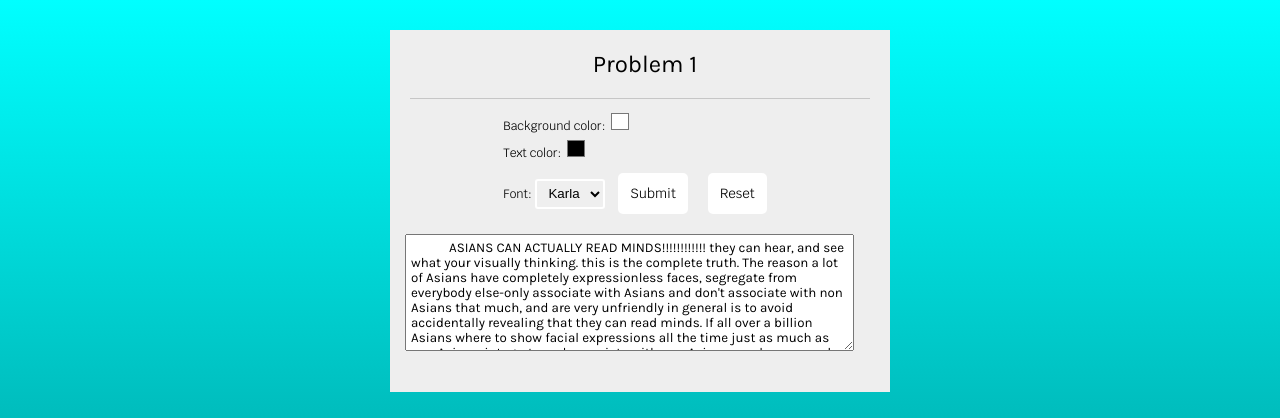
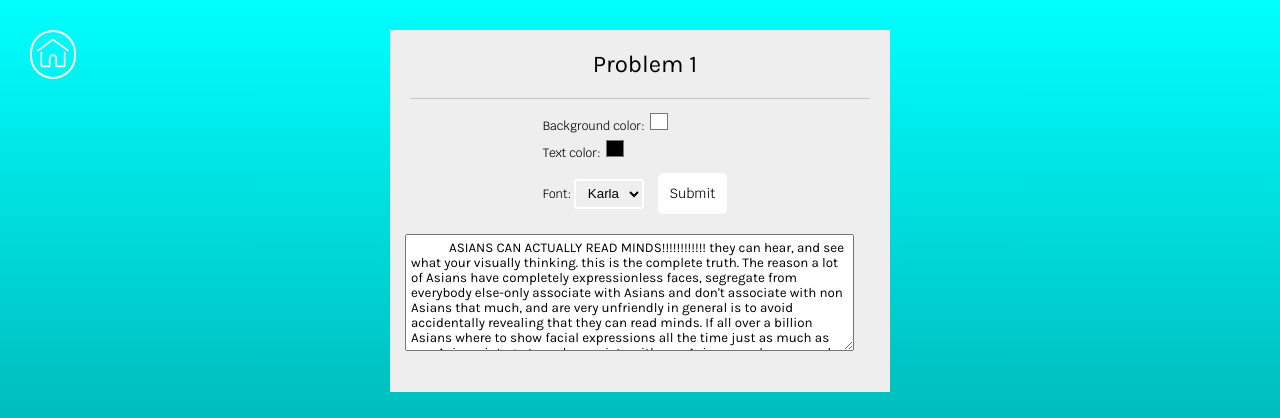
Before and after one commit to bigcooki3/CSC4370-site, a PHP site: page /program/assignments/assignment-4/hw4.php?hours=1 in a window 1280 px wide. Shown: the top 418 px of the page. Run offline with PHP 8.4, Linux system fonts and the light colour scheme; some web fonts are replaced.

Commit message:
Create home button for assignment 4

```diff
--- a/program/assignments/assignment-4/hw4.css
+++ b/program/assignments/assignment-4/hw4.css
@@ -97,6 +97,15 @@ input[type=reset]:hover {
 	text-align: center;
 }
 
+#home {
+	float: left;
+	padding: 5px;
+	margin: 30px;
+	margin-top: 0px;
+	border: 2px solid white;
+	border-radius: 40px;
+}
+
 table {
 	text-align: left;
 	width: fit-content;
--- a/program/assignments/assignment-4/hw4.php
+++ b/program/assignments/assignment-4/hw4.php
@@ -8,6 +8,7 @@
 </head>
 
 <body>
+<a id="home" href="../../../index.html"><img src="./home.png"></a>
 
 <div id="problem1" class="box">
     <div class="boxhead">
@@ -23,7 +24,7 @@
                 <option>Kosugi</option>
                 <option>Arbutus</option>
             </select>
-            <input type="Submit" value="Submit"><input type="Reset" value="Reset">
+            <input type="Submit" value="Submit">
         </div>
         <textarea name="text" rows="7" cols="60">
             ASIANS CAN ACTUALLY READ MINDS!!!!!!!!!!!! they can hear, and see what your visually thinking. this is the complete truth. The reason a lot of Asians have completely expressionless faces, segregate from everybody else-only associate with Asians and don't associate with non Asians that much, and are very unfriendly in general is to avoid accidentally revealing that they can read minds. If all over a billion Asians where to show facial expressions all the time just as much as non Asians, integrate and associate with non Asians much more, and be much more friendly and talkative, then a lot of them might accidentally reveal that they can read minds by accidentally showing a facial expression or dirty look when someone thinks, or visually pictures something in their mind they don't like, find astonishing, or funny etc because those people might see that and and really wonder what that was that just happened there and see the connection, and they might accidentally say something similar to what the person was just thinking and going to say. If they all associated with non Asians a lot more then there would be a lot more people around for them to accidentally show facial expressions when those people think things they don't like etc, so they segregate and only associate with Asians so there won't be anyone around for them to see that and have any accidents happen in the first place.
```
Also changed, not shown: program/assignments/assignment-4/home.png (added).
